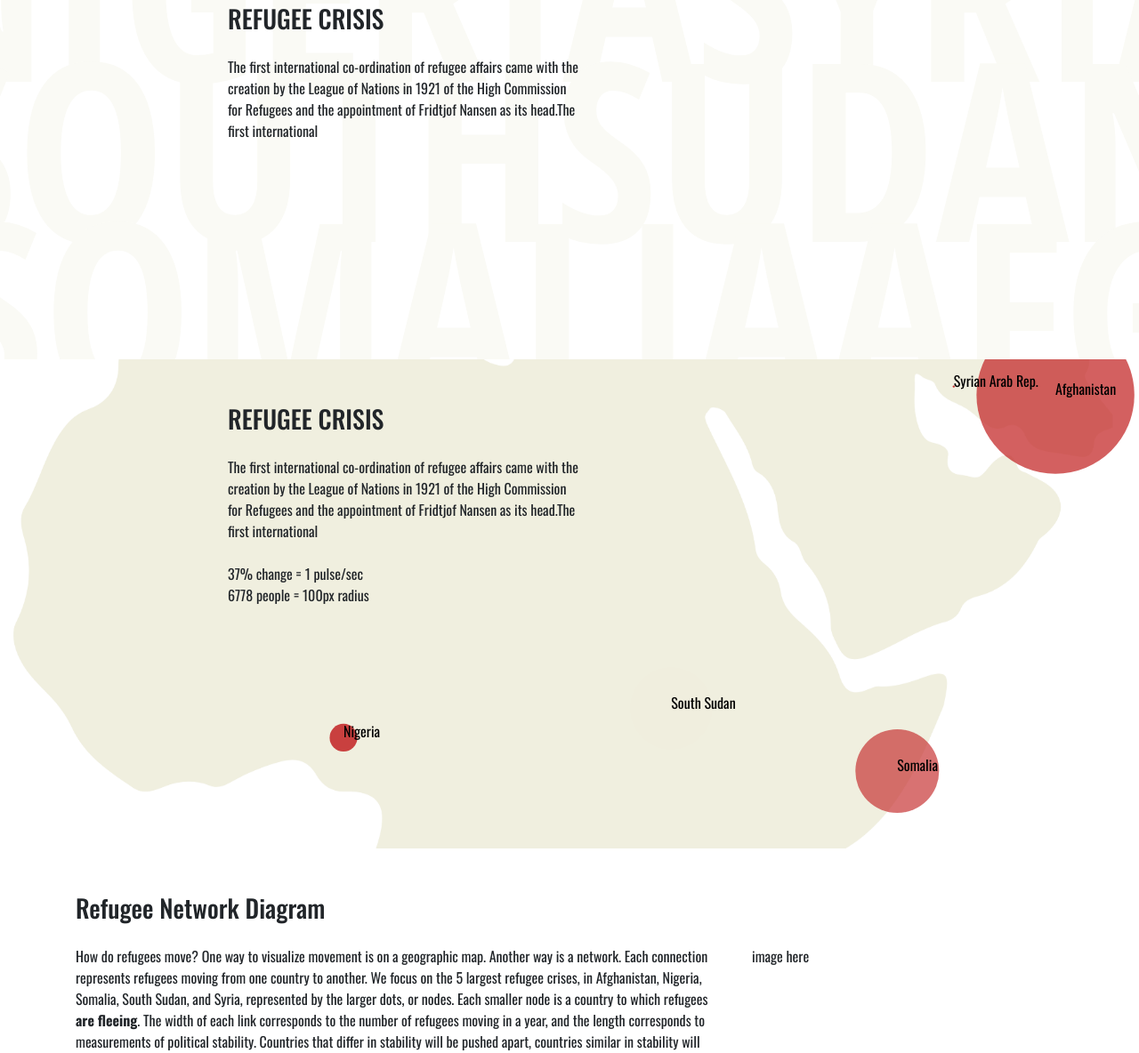
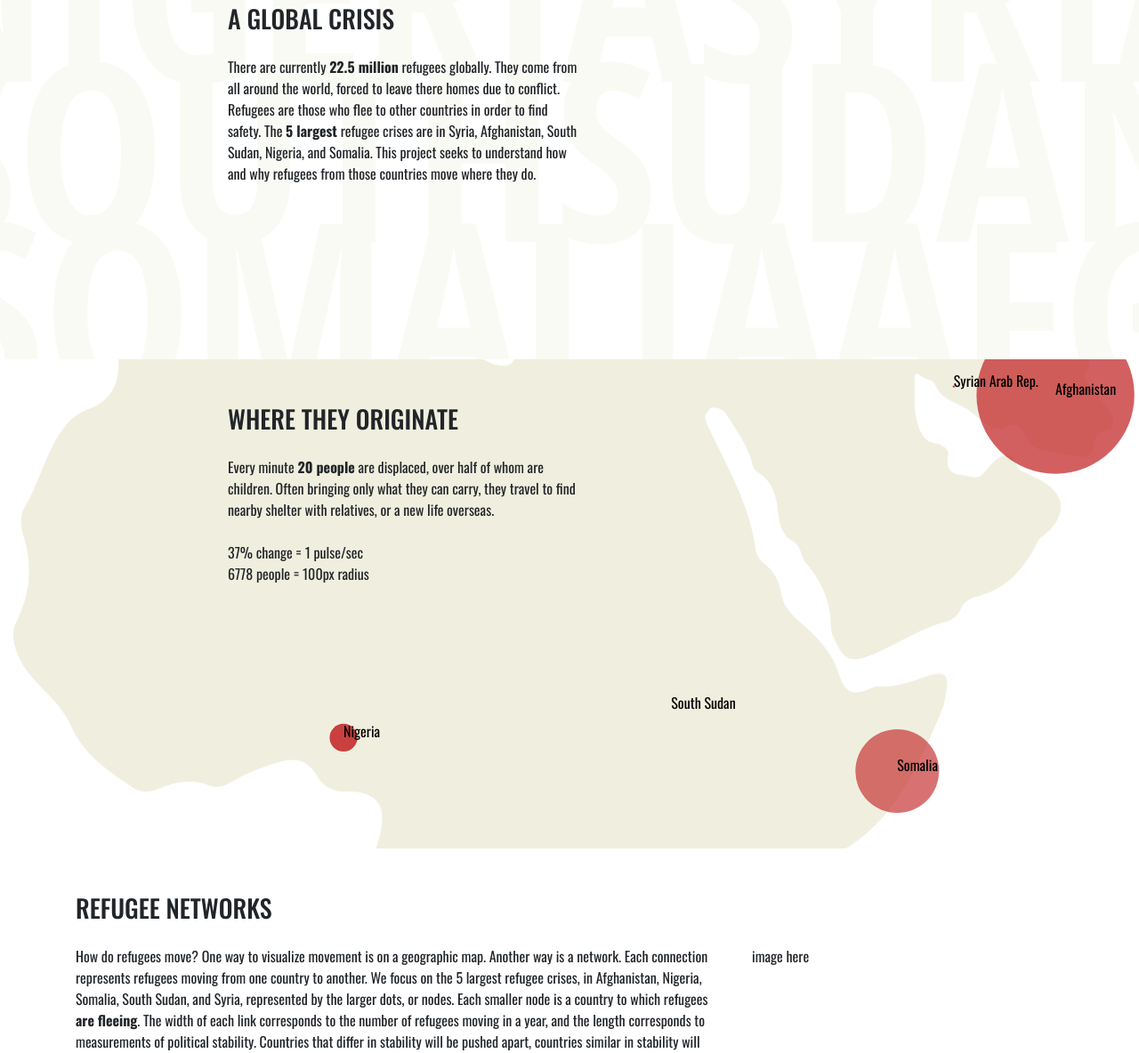
Before and after one commit to noahmcd/4.032_Final_Project, a plain HTML site: page index.html in a window 1280 px wide. Shown: the part 896-2080 px from the top of the page at 89% size. Drawn offline with nearby package versions, Linux system fonts and the light colour scheme; animation ran at ten frames a second.

Commit message:
informational text

```diff
--- a/index.html
+++ b/index.html
@@ -14,8 +14,8 @@
             </div>
             <div id="intro">
                 <div class="foreground-text">
-                    <h3>REFUGEE CRISIS</h3>
-                    <p>The first international co-ordination of refugee affairs came with the creation by the League of Nations in 1921 of the High Commission for Refugees and the appointment of Fridtjof Nansen as its head.The first international</p>
+                    <h3>A GLOBAL CRISIS</h3>
+                    <p>There are currently <b>22.5 million</b> refugees globally. They come from all around the world, forced to leave there homes due to conflict. Refugees are those who flee to other countries in order to find safety. The <b>5 largest</b> refugee crises are in Syria, Afghanistan, South Sudan, Nigeria, and Somalia. This project seeks to understand how and why refugees from those countries move where they do.</p>
                 </div>
                 <div class="background-text">
                     <h2>NIGERIASYRIASOUTHSUDANSOMALIAAFGHANISTAN</h2>
@@ -23,8 +23,8 @@
             </div>
             <div id="map-viz">
                 <div class="foreground-text">
-                    <h3>REFUGEE CRISIS</h3>
-                    <p>The first international co-ordination of refugee affairs came with the creation by the League of Nations in 1921 of the High Commission for Refugees and the appointment of Fridtjof Nansen as its head.The first international
+                    <h3>WHERE THEY ORIGINATE</h3>
+                    <p>Every minute <b>20 people</b> are displaced, over half of whom are children. Often bringing only what they can carry, they travel to find nearby shelter with relatives, or a new life overseas.
                     <br/>
                     <br/>
                     <span id="percent-change-threshold">10</span>% change = 1 pulse/sec<br/>
@@ -34,7 +34,7 @@
             </div>
 
         <div class="container">
-            <h3>Refugee Network Diagram</h3>
+            <h3>REFUGEE NETWORKS</h3>
             <div class="row">
                 <div class="col-md-8">
                     <p>How do refugees move? One way to visualize movement is on a geographic map. Another way is a network. Each connection represents refugees moving from one country to another. We focus on the 5 largest refugee crises, in Afghanistan, Nigeria, Somalia, South Sudan, and Syria, represented by the larger dots, or nodes. Each smaller node is a country to which refugees <b>are fleeing</b>. The width of each link corresponds to the number of refugees moving in a year, and the length corresponds to measurements of political stability. Countries that differ in stability will be pushed apart, countries similar in stability will cluster together.
@@ -83,9 +83,11 @@
                 </div>
             </div>
         </div>
+        <div>
+            <p>Sources: World bank, UNHCR</p>
+        </div>
 
         <script src="https://cdn.jsdelivr.net/npm/lodash@4.17.5/lodash.min.js"></script>
-
         <script src="https://d3js.org/d3.v4.min.js"></script>
         <script src = "network_script.js"></script>
         <script src = "map script.js"></script>
```
